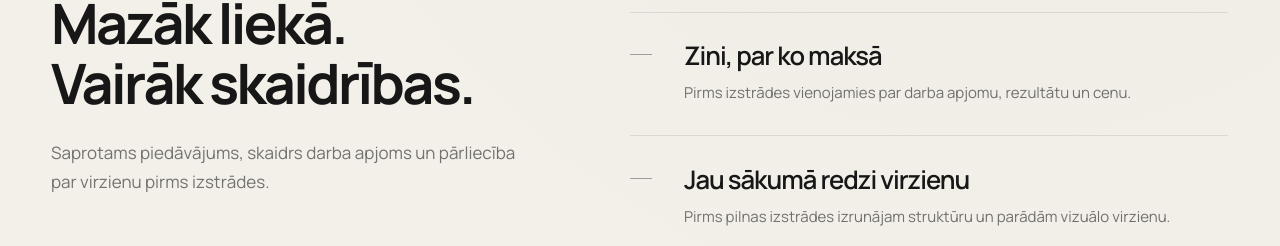
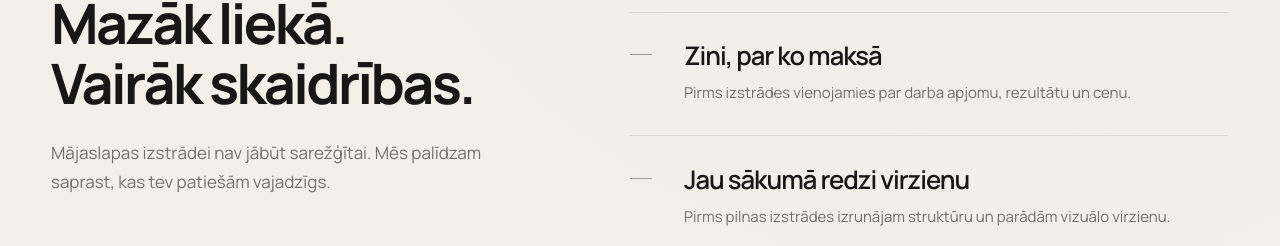
Before and after one commit to davisl24/WEBSITEAGENCY, a Next.js app: page / in a window 1280 px wide. Shown: the part 1908-2154 px from the top of the page. Built offline with nearby package versions, Linux system fonts and the light colour scheme.

Commit message:
copy: make Kestrel rationale more human and concise

```diff
--- a/app/components/ValueShowcase.tsx
+++ b/app/components/ValueShowcase.tsx
@@ -24,7 +24,7 @@ export default function ValueShowcase() {
             <p className="section-label">Kāpēc Kestrel</p>
             <h2 id="value-title">Mazāk liekā.<span>Vairāk skaidrības.</span></h2>
             <p className="value-intro">
-              Saprotams piedāvājums, skaidrs darba apjoms un pārliecība par virzienu pirms izstrādes.
+              Mājaslapas izstrādei nav jābūt sarežģītai. Mēs palīdzam saprast, kas tev patiešām vajadzīgs.
             </p>
           </RevealOnView>
           <div className="value-principles">
```
